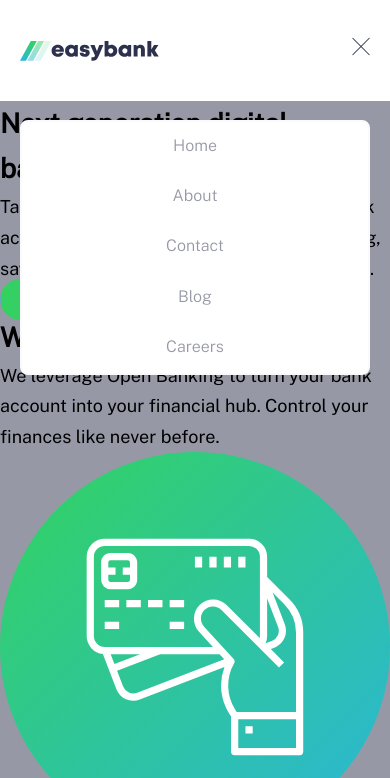
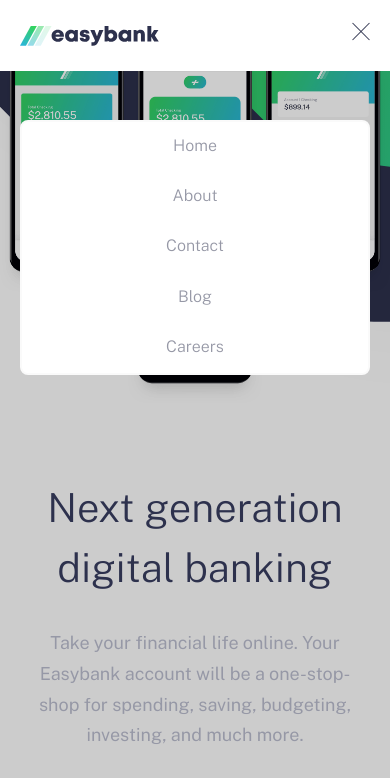
Before and after one commit to sa-ma/easy-bank-landing-page, a website: page index.html in a window 390 px wide. Both pictures are taken after a click on the link 358 px from the left and 50 px from the top of the page. Shown: the top 778 px of the page. Drawn offline with nearby package versions, Linux system fonts and the light colour scheme.

Commit message:
feat: add hero section

```diff
--- a/index.html
+++ b/index.html
@@ -44,7 +44,7 @@
         <a class="btn btn-small" href="#">Request Invite</a>
       </div>
       <div class="hero__image">
-        <!-- <img src="images/bg-intro-desktop.svg" alt="Intro Image"> -->
+        <img src="images/image-mockups.png" alt="Intro Image">
       </div>
     </section>
     <section class="features">
--- a/js/script.js
+++ b/js/script.js
@@ -3,12 +3,13 @@
 
 navbarToggle.addEventListener('click', () => {
   if (navbar.style.display === 'none' || navbar.style.display === '') {
-    document.querySelector('main').style.backgroundColor = 'hsl(233, 8%, 62%)';
+    document.querySelector('main').style.backgroundColor = 'rgba(0,0,0,0.2)';
     document
       .querySelector('.responsive-menu img')
       .setAttribute('src', 'images/icon-close.svg');
     navbar.style.display = 'flex';
   } else {
+    document.querySelector('main').style.backgroundColor = 'none';
     document
       .querySelector('.responsive-menu img')
       .setAttribute('src', 'images/icon-hamburger.svg');
--- a/scss/_component.scss
+++ b/scss/_component.scss
@@ -24,7 +24,8 @@
   }
   &-small {
     font-size: 1rem;
-    padding: 1rem 2rem;
+    padding: 1rem 2.5rem;
+    display: inline-block;
     width: max-content;
   }
   &-large {
--- a/scss/_layout.scss
+++ b/scss/_layout.scss
@@ -1,15 +1,16 @@
 .header {
   display: flex;
-  padding: 0 2rem;
+  padding: 0 8rem;
   justify-content: space-between;
   align-items: center;
-  max-width: 1140px;
   width: 100%;
   margin: 0 auto;
   position: relative;
+  z-index: 999;
+  background-color: $color-white;
   @include md {
     max-width: 100vh;
-    padding: 1rem 2rem;
+    padding: 2rem;
     height: auto;
   }
   &__logo {
@@ -18,6 +19,7 @@
       text-decoration: none;
     }
     img {
+      vertical-align: bottom;
       @include md {
         vertical-align: middle;
       }
@@ -26,8 +28,11 @@
 
   &__menu {
     display: flex;
-    margin: 2.5rem 0;
+    margin: 2.5rem 0 0;
     align-items: center;
+    @include md {
+      margin: 0;
+    }
     &__navigation {
       list-style: none;
       display: flex;
@@ -85,3 +90,54 @@
     }
   }
 }
+.hero {
+  display: flex;
+  justify-content: space-between;
+  overflow: hidden;
+  @include md {
+    flex-direction: column-reverse;
+  }
+  &__content {
+    padding: 10rem 8rem;
+    width: 60%;
+    margin: 0 auto;
+    @include md {
+      width: 100%;
+      padding: 0 2rem;
+      text-align: center;
+    }
+    &__header {
+      font-size: 6rem;
+      font-weight: 300;
+      color: $color-dark-blue;
+      line-height: 6rem;
+      @include sm {
+        font-size: 4rem;
+      }
+    }
+    &__subtitle {
+      color: $color-grayish-blue;
+      margin: 3rem 0;
+    }
+  }
+
+  &__image {
+    background: url('../images/bg-intro-desktop.svg') no-repeat;
+    background-size: 150% 80%;
+    z-index: -999;
+    transform: translateY(-13%);
+    @include md {
+      background: url('../images/bg-intro-mobile.svg') no-repeat;
+      background-size: cover;
+      margin-top: -23%;
+      padding: 1rem 0;
+    }
+    img {
+      display: block;
+      margin-left: 12rem;
+      @include md {
+        margin-left: 0;
+      }
+    }
+  }
+}
```
Also changed, not shown: css/style.css.
